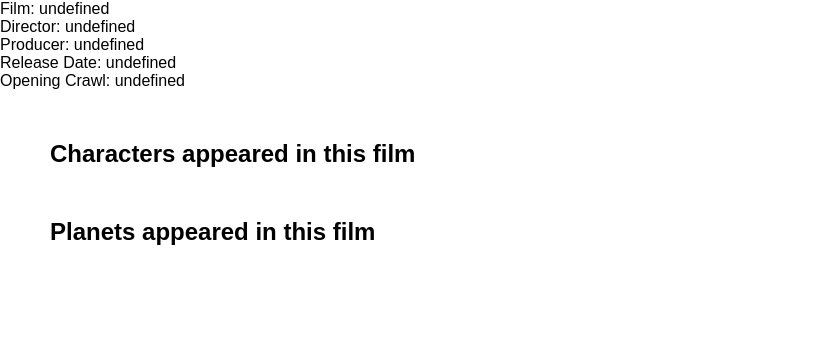
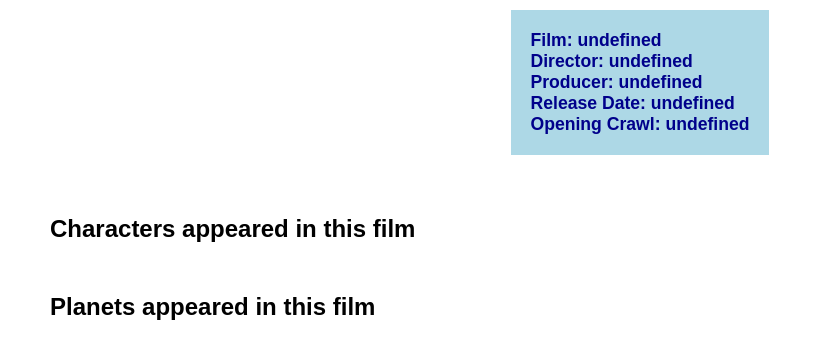
Before and after one commit to youmengh/project-1, a plain HTML site: page film.html in a window 1280 px wide. Shown: the whole page, without its empty margins (0-832 px from the left). Drawn offline with Linux system fonts and the light colour scheme; no server answers.

Commit message:
touch up styling

```diff
--- a/film.html
+++ b/film.html
@@ -12,7 +12,9 @@
 
 <body>
     <main>
-        <p><span id="film"></span></p>
+        <section id="generalInfo">
+            <p><span id="film"></span></p>
+        </section>
         <section id="characters">
             <h2>Characters appeared in this film</h2>
             <ul></ul>
```
Also changed, not shown: planet.html (+3 -1 lines).
